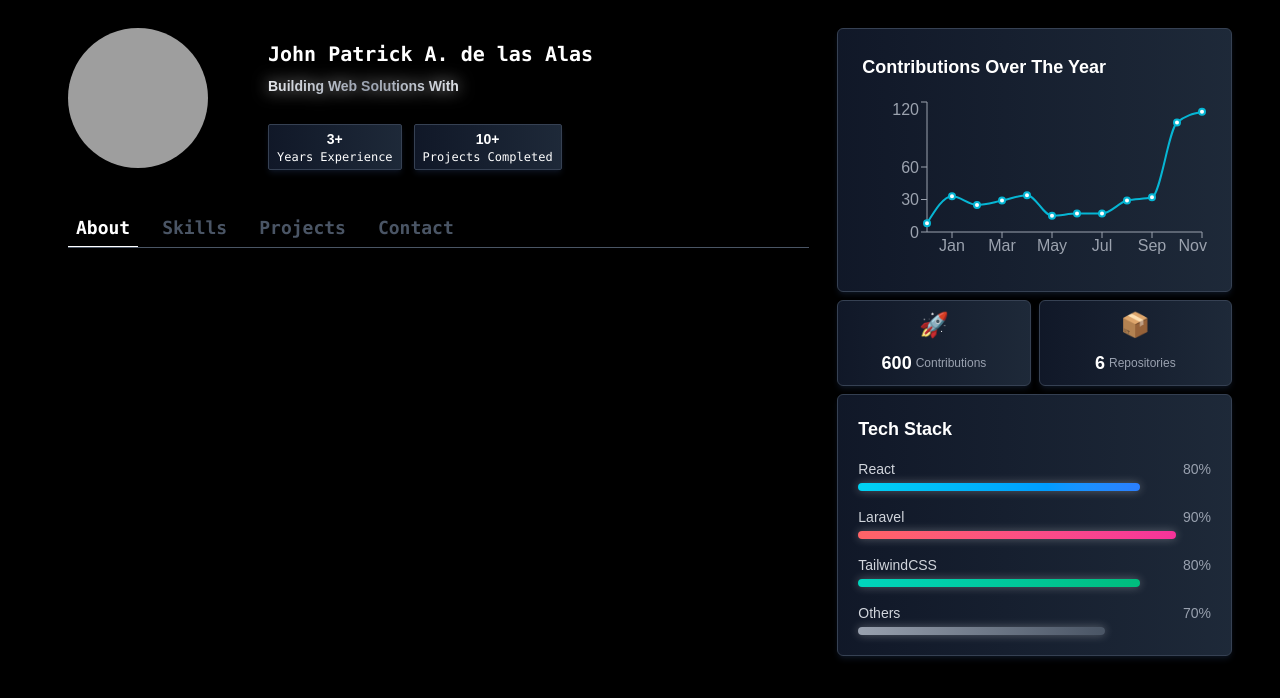
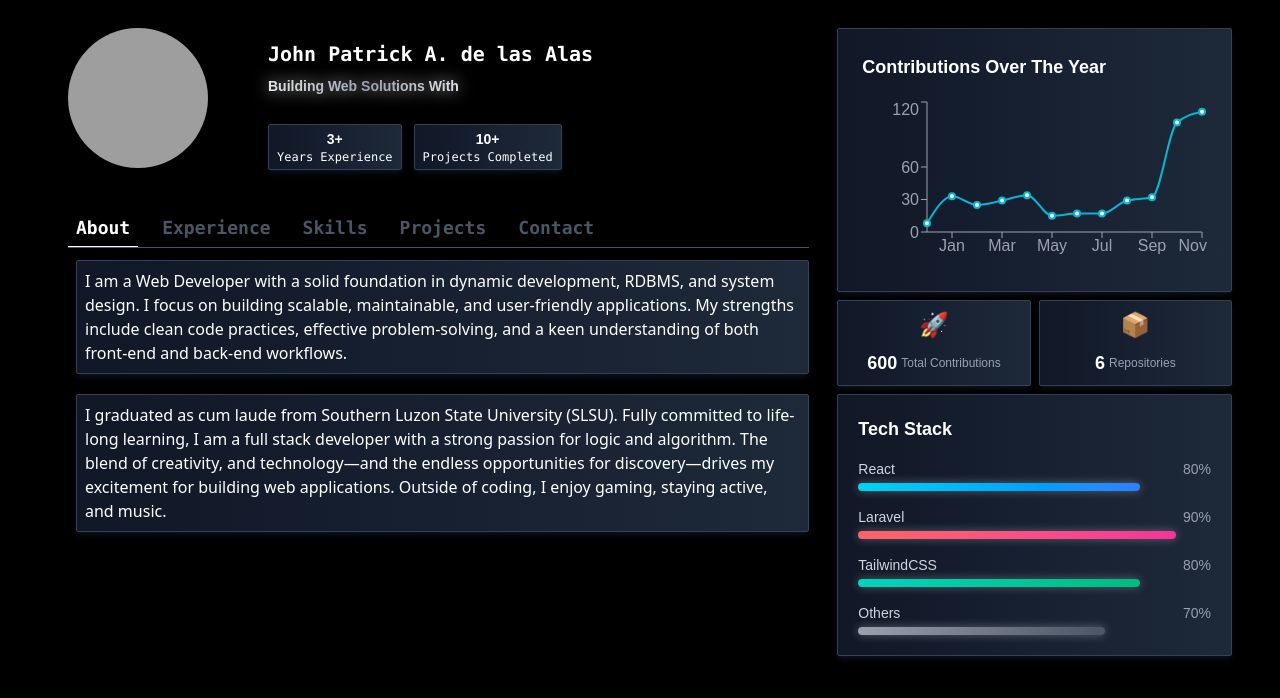
Before and after one commit to jpadelasalas/portfoliov2, a React (Vite) app: page /portfoliov2 in a window 1280 px wide. Shown: the top 698 px of the page. Built offline with nearby package versions, Linux system fonts and the light colour scheme; grey boxes are pictures that could not be loaded.

Commit message:
feat: About

```diff
--- /dev/null
+++ b/src/components/AboutSection.jsx
@@ -0,0 +1,40 @@
+import { motion } from "framer-motion";
+
+const AboutSection = () => {
+  return (
+    <motion.section
+      initial={{ opacity: 0, y: 50 }}
+      animate={{ opacity: 1, y: 0 }}
+      transition={{
+        type: "spring",
+        stiffness: 25,
+        damping: 15,
+        delay: 0.2,
+        duration: 0.5,
+      }}
+      className="px-2 py-1 my-2 flex flex-col space-y-5 max-h-[60vh]"
+    >
+      <div className="p-2 bg-card">
+        <p className="text-md font-sans">
+          I am a Web Developer with a solid foundation in dynamic development,
+          RDBMS, and system design. I focus on building scalable, maintainable,
+          and user-friendly applications. My strengths include clean code
+          practices, effective problem-solving, and a keen understanding of both
+          front-end and back-end workflows.
+        </p>
+      </div>
+      <div className="p-2 bg-gradient-to-r from-gray-900 to-gray-800 border border-gray-700 rounded-xs shadow-gray-900/70 shadow-md hover:shadow-lg hover:shadow-gray-600/40 transition">
+        <p className="text-md font-sans">
+          I graduated as cum laude from Southern Luzon State University (SLSU).
+          Fully committed to life-long learning, I am a full stack developer
+          with a strong passion for logic and algorithm. The blend of
+          creativity, and technology—and the endless opportunities for
+          discovery—drives my excitement for building web applications. Outside
+          of coding, I enjoy gaming, staying active, and music.
+        </p>
+      </div>
+    </motion.section>
+  );
+};
+
+export default AboutSection;
--- a/src/components/Navigation.jsx
+++ b/src/components/Navigation.jsx
@@ -1,10 +1,31 @@
 import { navs } from "../data/PortfolioData";
+import { motion } from "framer-motion";
 
 const Navigation = ({ activeTab, setActiveTab }) => {
   return (
-    <nav className="text-lg font-mono font-bold border-b text-gray-600 flex space-x-4 mr-2">
+    <motion.nav
+      initial={{ opacity: 0, x: -50 }}
+      animate={{ opacity: 1, x: 0 }}
+      transition={{
+        type: "spring",
+        stiffness: 40,
+        damping: 25,
+        delay: 0.2,
+        duration: 1.5,
+      }}
+      className="text-lg font-mono font-bold border-b text-gray-600 flex space-x-1 md:space-x-4 mr-2 overflow-x-scroll no-scrollbar"
+    >
       {Object.entries(navs).map(([key, value]) => (
-        <span
+        <motion.span
+          initial={{ opacity: 0, x: 50 }}
+          animate={{ opacity: 1, x: 0 }}
+          transition={{
+            type: "spring",
+            stiffness: 40,
+            damping: 25,
+            delay: 1.2,
+            duration: 1.5,
+          }}
           key={`${key}-${value}`}
           onClick={() => setActiveTab(key)}
           className={`relative px-2 py-1 cursor-pointer group hover:text-white transition-colors duration-300 ${
@@ -15,9 +36,9 @@ const Navigation = ({ activeTab, setActiveTab }) => {
           {activeTab !== key && (
             <span className="absolute bottom-0 left-0 w-0 h-0.5 bg-white group-hover:w-full transition-all duration-300"></span>
           )}
-        </span>
+        </motion.span>
       ))}
-    </nav>
+    </motion.nav>
   );
 };
 
--- a/src/components/Portfolio.jsx
+++ b/src/components/Portfolio.jsx
@@ -2,12 +2,15 @@ import { useState } from "react";
 import Navigation from "./Navigation";
 import Profile from "./Profile";
 import Stats from "./Stats";
+import { tabs } from "../data/PortfolioData";
+import { motion } from "framer-motion";
 
 const Portfolio = () => {
+  // State to track the active tab
   const [activeTab, setActiveTab] = useState("About");
 
   return (
-    <main className="min-h-screen relative">
+    <main className="h-screen max-h-screen relative">
       <div className="px-5 md:px-12 py-7 max-w-7xl mx-auto flex flex-col z-10">
         <div className="grid md:grid-cols-[8fr_4fr] grid-cols-1">
           <div className="flex flex-col mx-5">
@@ -18,6 +21,18 @@ const Portfolio = () => {
             <Navigation activeTab={activeTab} setActiveTab={setActiveTab} />
 
             {/* Content Rendered Based on Navigation */}
+            <motion.div
+              initial={{ opacity: 0 }}
+              animate={{ opacity: 1 }}
+              transition={{
+                type: "spring",
+                delay: 1.5,
+                duration: 0.5,
+              }}
+              className="flex-1 overflow-y-auto"
+            >
+              {tabs[activeTab]}
+            </motion.div>
           </div>
 
           {/* Stats */}
--- a/src/components/Profile.jsx
+++ b/src/components/Profile.jsx
@@ -78,7 +78,7 @@ const Profile = () => {
               delay: 0.8,
               duration: 1,
             }}
-            className="px-2 py-1 bg-gradient-to-r from-gray-900 to-gray-800 border border-gray-700 rounded-xs shadow-md hover:shadow-lg hover:shadow-gray-600/40 shadow-gray-900/70 transition flex flex-col text-center"
+            className="px-2 py-1 bg-card flex flex-col text-center"
           >
             <span className="font-bold text-sm">3+</span>
             <span className="font-mono text-xs">Years Experience</span>
@@ -93,7 +93,7 @@ const Profile = () => {
               delay: 1,
               duration: 1,
             }}
-            className="px-2 py-1 bg-gradient-to-r from-gray-900 to-gray-800 border border-gray-700 rounded-xs shadow-md hover:shadow-lg hover:shadow-gray-600/40 shadow-gray-900/70 transition flex flex-col text-center"
+            className="px-2 py-1 bg-card flex flex-col text-center"
           >
             <span className="font-bold text-sm">10+</span>
             <span className="font-mono text-xs">Projects Completed</span>
--- /dev/null
+++ b/src/components/ProjectSection.jsx
@@ -0,0 +1,51 @@
+import { motion } from "framer-motion";
+import { useState } from "react";
+import { projectNavs } from "../data/PortfolioData";
+
+const ProjectSection = () => {
+  const [activeNav, setActiveNav] = useState("All");
+
+  return (
+    <motion.section
+      initial={{ opacity: 0, y: 50 }}
+      animate={{ opacity: 1, y: 0 }}
+      transition={{
+        type: "spring",
+        stiffness: 25,
+        damping: 15,
+        duration: 0.5,
+      }}
+      className="px-2 py-1 my-2 flex flex-col space-y-5 max-h-[60vh]"
+    >
+      <nav className="flex text-gray-700 space-x-2">
+        {Object.entries(projectNavs).map(([key, value]) => (
+          <motion.span
+            initial={{ opacity: 0, x: 50 }}
+            animate={{ opacity: 1, x: 0 }}
+            transition={{
+              type: "spring",
+              stiffness: 40,
+              damping: 25,
+              duration: 1.5,
+            }}
+            key={`${key}-${value}`}
+            onClick={() => setActiveNav(key)}
+            className={`px-4 py-1 cursor-pointer transition-colors duration-300 ${
+              activeNav === key
+                ? "bg-gradient-to-r from-gray-900 to-gray-800 border border-gray-700 rounded-xs shadow-gray-900/70 shadow-md text-white font-bold"
+                : " bg-black text-gray-700 font-normal"
+            }`}
+          >
+            {value}
+          </motion.span>
+        ))}
+      </nav>
+      <div className="grid grid-cols-1 md:grid-cols-2 gap-2">
+        <div className="p-2 bg-card"></div>
+        <div className="p-2 bg-card"></div>
+      </div>
+    </motion.section>
+  );
+};
+
+export default ProjectSection;
--- a/src/components/Stats.jsx
+++ b/src/components/Stats.jsx
@@ -26,7 +26,7 @@ const Stats = () => {
       className="hidden md:block space-y-2"
     >
       {/* Contributions Line Chart */}
-      <div className="bg-gradient-to-r from-gray-900 to-gray-800 border border-gray-700 rounded-md p-6 shadow-md hover:shadow-lg hover:shadow-gray-600/40 shadow-gray-900/70 transition max-w-md mx-auto">
+      <div className="p-6 bg-card max-w-md mx-auto">
         <h3 className="text-lg font-bold text-white mb-4">
           Contributions Over The Year
         </h3>
@@ -53,10 +53,7 @@ const Stats = () => {
       {/* Git Stat Cards */}
       <div className="grid grid-cols-2 gap-2 ">
         {stats.map((stat, i) => (
-          <div
-            key={i}
-            className="bg-gradient-to-r from-gray-900 to-gray-800 border border-gray-700 rounded-md py-2 shadow-gray-900/70 text-center shadow-md hover:shadow-lg hover:shadow-gray-600/40 transition"
-          >
+          <div key={i} className="py-2 bg-card text-center">
             <div className="text-2xl mb-2">{stat.icon}</div>
             <div className="flex items-center justify-center space-x-1">
               <h3 className="text-lg font-bold text-white">{stat.value}</h3>
@@ -66,7 +63,8 @@ const Stats = () => {
         ))}
       </div>
 
-      <div className="bg-gradient-to-r from-gray-900 to-gray-800 border border-gray-700 rounded-md p-5 shadow-md hover:shadow-lg shadow-gray-900/70 hover:shadow-gray-600/40 transition max-w-md mx-auto">
+      {/* Tech Stack Bar Chart */}
+      <div className="p-5 bg-card max-w-md mx-auto">
         <h3 className="text-lg font-bold text-white mb-4">Tech Stack</h3>
         <div className="space-y-4">
           {techStack.map((lang, i) => (
--- a/src/data/PortfolioData.jsx
+++ b/src/data/PortfolioData.jsx
@@ -1,4 +1,6 @@
 import { FiGithub, FiLinkedin, FiMail } from "react-icons/fi";
+import AboutSection from "../components/AboutSection";
+import ProjectSection from "../components/ProjectSection";
 
 export const socialLinks = [
   {
@@ -44,13 +46,28 @@ export const contributions = [
 ];
 
 export const stats = [
-  { label: "Contributions", value: 600, icon: "🚀" },
+  { label: "Total Contributions", value: 600, icon: "🚀" },
   { label: "Repositories", value: 6, icon: "📦" },
 ];
 
 export const navs = {
   About: "About",
+  Experience: "Experience",
   Skills: "Skills",
   Projects: "Projects",
   Contact: "Contact",
 };
+
+export const tabs = {
+  About: <AboutSection />,
+  Skills: "Skills",
+  Projects: <ProjectSection />,
+  Contact: "Contact",
+  Experience: "Experience",
+};
+
+export const projectNavs = {
+  All: "All",
+  Personal: "Personal",
+  Professional: "Professional",
+};
--- a/src/index.css
+++ b/src/index.css
@@ -13,6 +13,28 @@ body {
   position: relative;
   background-color: rgb(0, 0, 0);
   color: white;
+}
+
+/* Scrollbar width */
+::-webkit-scrollbar {
+  width: 8px; /* thin scrollbar */
+  height: 8px; /* for horizontal scroll */
+}
+
+/* Scrollbar track (background) */
+::-webkit-scrollbar-track {
+  background: #111827; /* Tailwind gray-900 */
+}
+
+/* Scrollbar handle (thumb) */
+::-webkit-scrollbar-thumb {
+  background-color: #4b5563; /* Tailwind gray-600 */
+  border-radius: 9999px; /* fully rounded */
+}
+
+/* Handle on hover */
+::-webkit-scrollbar-thumb:hover {
+  background-color: #9ca3af; /* Tailwind gray-400 */
 }
 
 @layer utilities {
@@ -39,6 +61,21 @@ body {
     animation: marquee 30s linear infinite;
     animation-play-state: running;
   }
+
+  /* Hide scrollbar for Chrome, Safari and Opera */
+  .no-scrollbar::-webkit-scrollbar {
+    display: none;
+  }
+
+  /* Hide scrollbar for IE, Edge and Firefox */
+  .no-scrollbar {
+    -ms-overflow-style: none; /* IE and Edge */
+    scrollbar-width: none; /* Firefox */
+  }
+
+  .bg-card {
+    @apply bg-gradient-to-r from-gray-900 to-gray-800 border border-gray-700 rounded-xs shadow-gray-900/70 shadow-md hover:shadow-lg hover:shadow-gray-600/40 transition;
+  }
 }
 
 @keyframes marquee {
```
Also changed, not shown: src/components/Header.jsx (+15 -4 lines).
